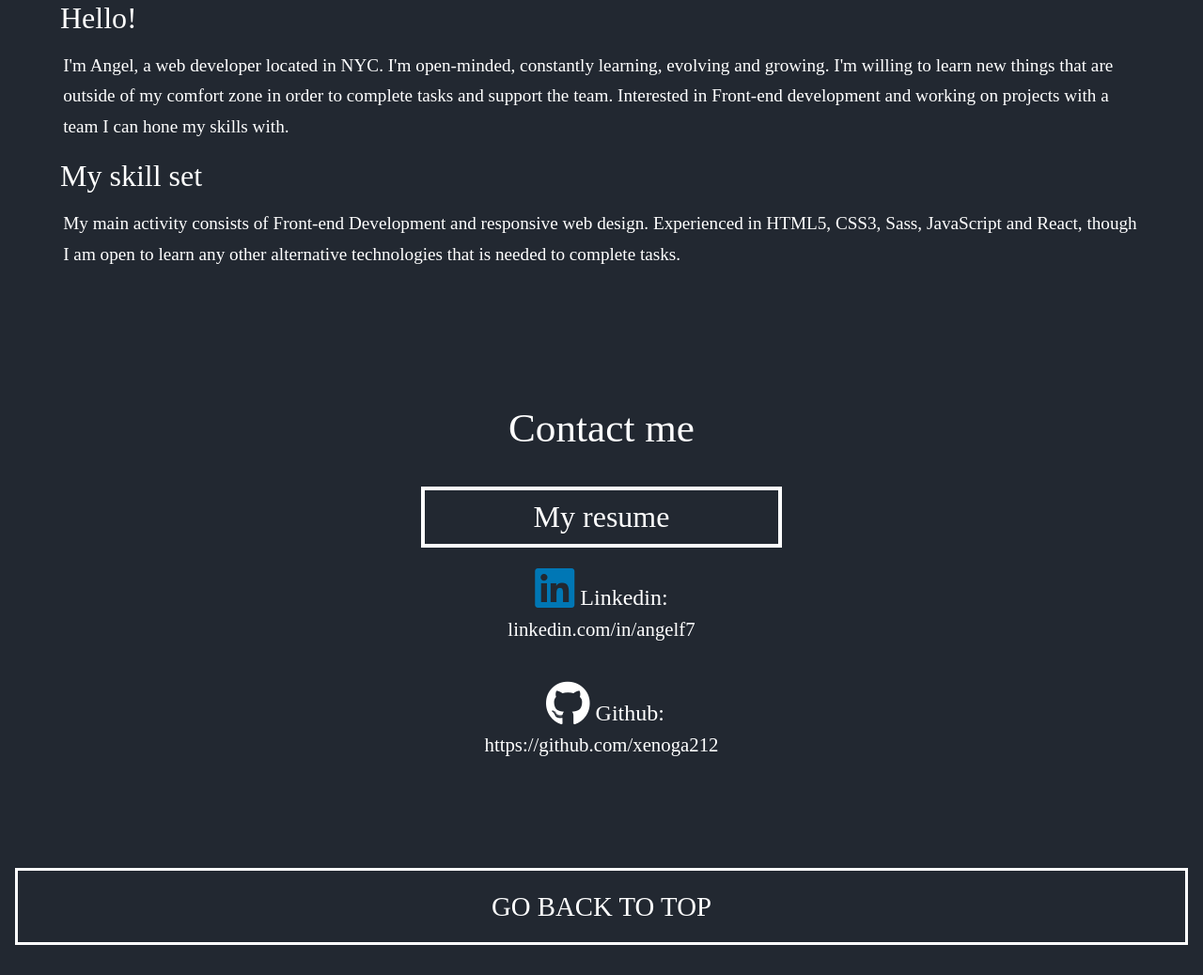
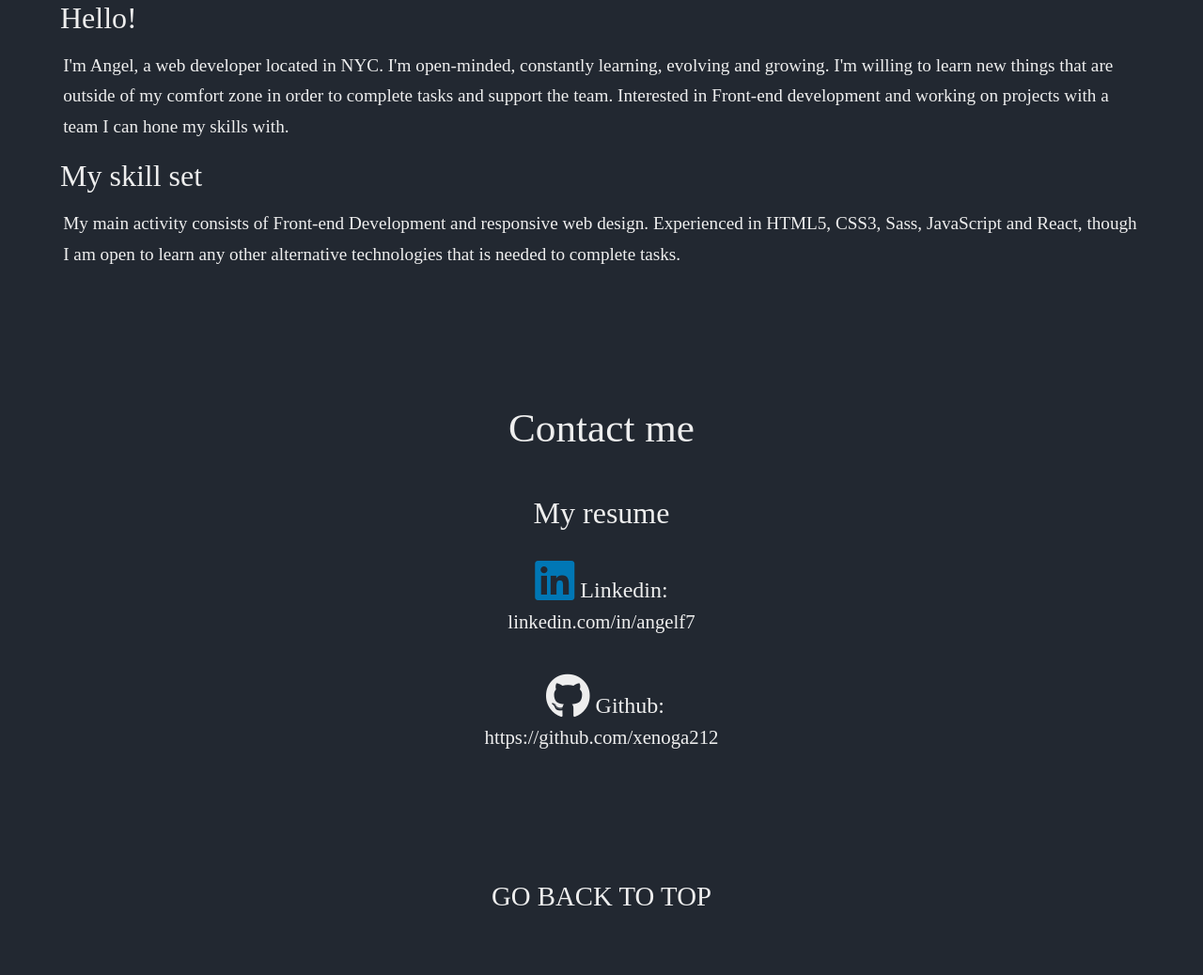
Before and after one commit to xenoga212/web-portfolio, a website: page docs/index.html in a window 1280 px wide. Shown: the part 2264-3302 px from the top of the page at 94% size. Drawn offline with Linux system fonts and the light colour scheme.

Commit message:
contact section updated

```diff
--- a/scss/components/_about.scss
+++ b/scss/components/_about.scss
@@ -4,7 +4,7 @@
   &__header {
     font-size: 2.7rem;
     text-align: center;
-    color: #fff;
+    color: #eee;
 
     @include respond(monitor) {
       font-size: 3.4rem;
@@ -33,7 +33,7 @@
   &__intro-header {
     margin: 0 1rem;
     font-size: 2rem;
-    color: #fff;
+    color: #eee;
 
     @include respond(monitor) {
       font-size: 4rem;
@@ -43,7 +43,7 @@
   &__skills-header {
     margin: 0 1rem;
     font-size: 2rem;
-    color: #fff;
+    color: #eee;
 
     @include respond(monitor) {
       font-size: 4rem;
@@ -54,7 +54,7 @@
     padding: 1.2rem;
     line-height: 1.7;
     font-size: 1.2rem;
-    color: #fff;
+    color: #eee;
 
     @include respond(monitor) {
       margin: 1rem 0;
--- a/scss/components/_contact.scss
+++ b/scss/components/_contact.scss
@@ -4,31 +4,31 @@
   &__header {
     font-size: 2.7rem;
     text-align: center;
-    color: #fff;
+    color: #eee;
   }
 
   &__resume {
     font-size: 2rem;
     margin-top: 2rem;
-    border: .3rem solid #fff;
     padding: .8rem;
-    max-width: 51%;
-    margin-left: 6rem;
+    margin-left: 0rem;
     text-align: center;
-
+    transition: color .4s;
 
     a {
       text-decoration: none;
-      color: #fff;
+      color: #eee;
     }
 
-    &:hover {
+    a:hover {
       @include respond(laptop) {
-        border: 3px solid #0077b5;
+        color: #00adb5;
+        transition: color .4s;
       }
 
       @include respond(monitor) {
-        border: 3px solid #0077b5;
+        color: #00adb5;
+        transition: color .4s;
       }
     }
 
@@ -63,12 +63,12 @@
 
       &__linkedin-header {
         font-size: 1.5rem;
-        color: #fff;
+        color: #eee;
       }
 
       &__github-header {
         font-size: 1.5rem;
-        color: #fff;
+        color: #eee;
       }
 
       &__linkedin {
@@ -76,22 +76,24 @@
       }
 
       &__github {
-        color: #fff;
+        color: #eee;
         margin-left: .5rem;
       }
 
       a {
         text-decoration: none;
-        color: #fff;
+        color: #eee;
         font-size: 1.3rem;
 
         &:hover {
           @include respond(laptop) {
-            color: #0077b5;
+            color: #00adb5;
+            transition: color .4s;
           }
 
           @include respond(monitor) {
-            color: #0077b5;
+            color: #00adb5;
+            transition: color .4s;
           }
         }
 
--- a/scss/components/_footer.scss
+++ b/scss/components/_footer.scss
@@ -5,23 +5,25 @@
 
   &__scroll-back-to-top {
     font-size: 1.8rem;
-    border: .2rem solid #fff;
     padding: 1.5rem;
     text-align: center;
 
-    &:hover {
-      @include respond(laptop) {
-        border: 3px solid #0077b5;
-      }
+    a {
+      color: #eee;
+      text-decoration: none;
 
-      @include respond(monitor) {
-        border: 3px solid #0077b5;
+      &:hover {
+        @include respond(laptop) {
+          color: #00adb5;
+          transition: color .4s;
+        }
+
+        @include respond(monitor) {
+          color: #00adb5;
+          transition: color .4s;
+        }
       }
     }
 
-    a {
-      color: #fff;
-      text-decoration: none;
-    }
   }
 }
```
Also changed, not shown: docs/css/main.css.
